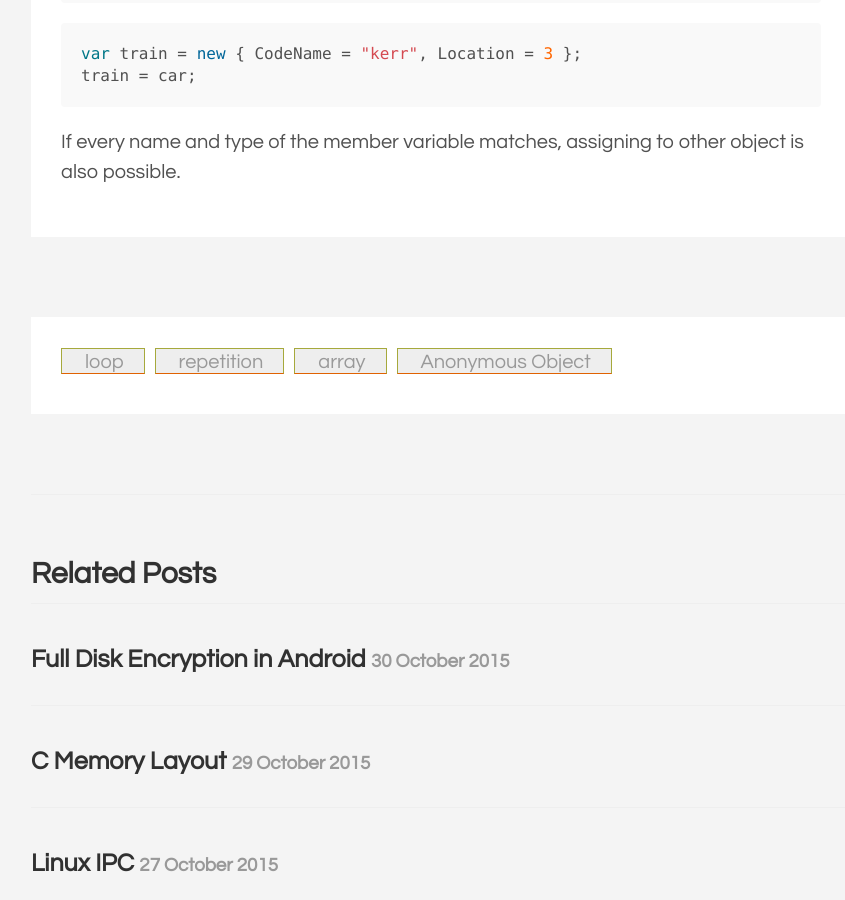
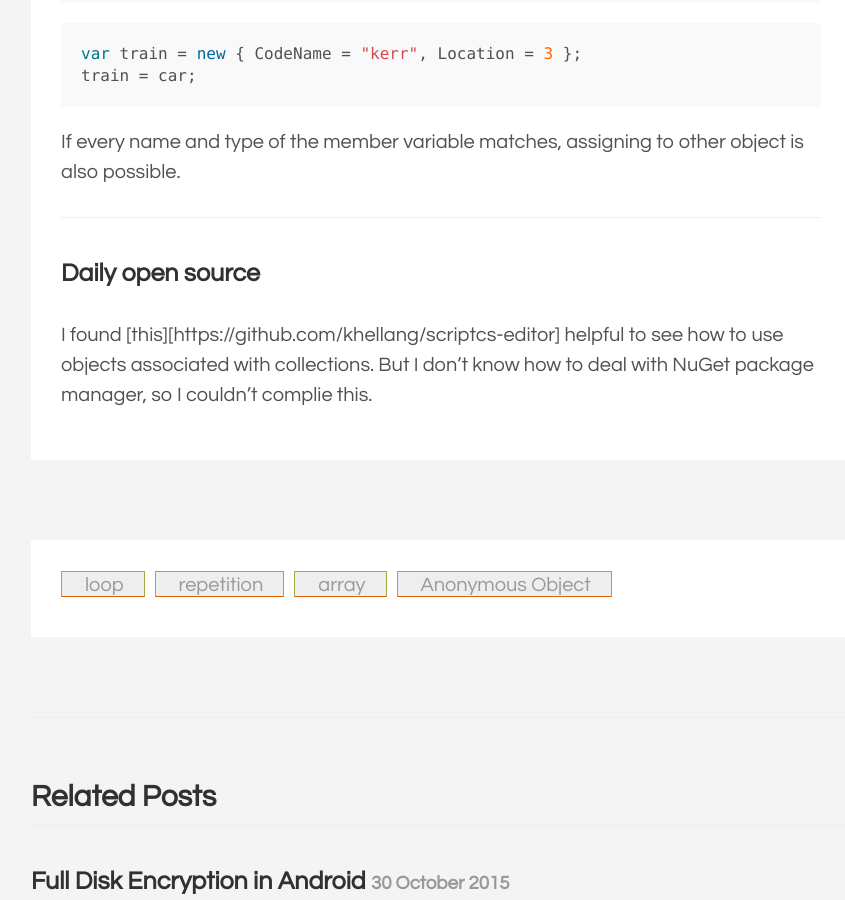
Before and after one commit to aichaku/aichaku.github.io, a Jekyll site: the page built from _posts/d/2015-11-04-daily-c-sharp.md, in a window 1280 px wide and 900 px high, scrolled down 1492 px. Shown: the whole window, without its empty margins (299-1144 px from the left). Built offline with Jekyll 4.4.1, drawn with Linux system fonts in a browser that asks for light colours; Markdown is read by kramdown in place of the engine named in the settings; comment, search, counter and statistics services are not loaded.

Commit message:
open source added

````diff
--- a/_posts/d/2015-11-04-daily-c-sharp.md
+++ b/_posts/d/2015-11-04-daily-c-sharp.md
@@ -57,3 +57,8 @@
 ```
 
 If every name and type of the member variable matches, assigning to other object is also possible.
+
+
+### Daily open source
+
+I found [this][https://github.com/khellang/scriptcs-editor] helpful to see how to use objects associated with collections. But I don't know how to deal with NuGet package manager, so I couldn't complie this.
````
